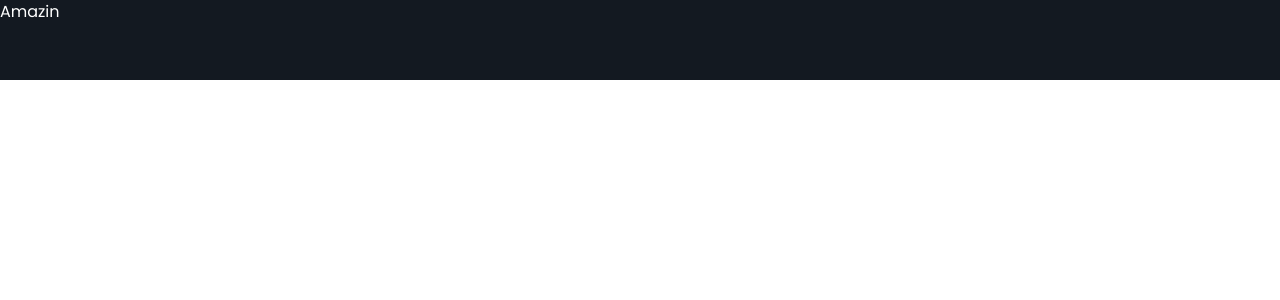
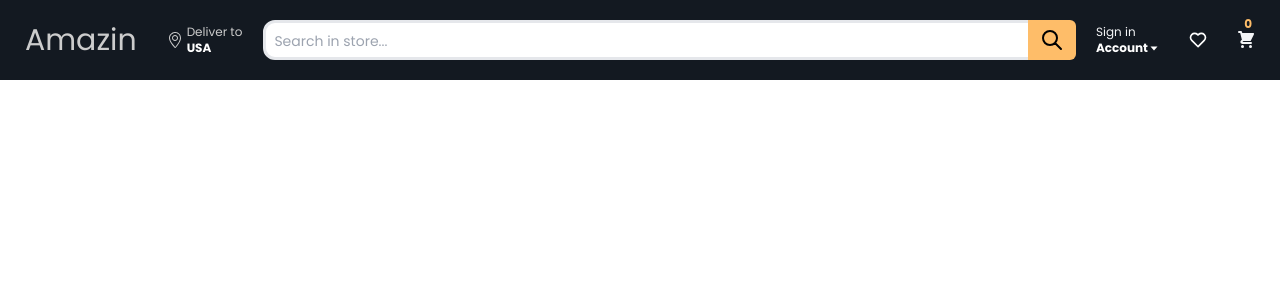
Before and after one commit to octagony/amazin_project, a Next.js app: page / in a window 1280 px wide. Shown: the top 300 px of the page. Built offline with nearby package versions, Linux system fonts and the light colour scheme.

Commit message:
[FEAT] Setup header

```diff
--- a/src/components/Header/Header.tsx
+++ b/src/components/Header/Header.tsx
@@ -1,7 +1,55 @@
+import { SlLocationPin } from "react-icons/sl";
+import {
+  HiOutlineSearch,
+  HiOutlineShoppingCart,
+  HiShoppingCart,
+} from "react-icons/hi";
+import { BiCaretDown, BiHeart } from "react-icons/bi";
 export default function Header() {
   return (
-    <div className="w-full h-20 bg-primaryBlue text-white">
-      <div>Amazin</div>
+    <div className="w-full h-20 bg-primaryBlue text-textLight sticky top-0 z-50">
+      <div className="h-full w-full mx-auto inline-flex items-center justify-between gap-1 mdl:gap-3 px-4">
+        <div className="px-2 border border-transparent hover:border-white rounded-xl duration-300 flex items-center justify-center h-[70%]">
+          <h1 className="text-3xl cursor-pointer">Amazin</h1>
+        </div>
+        <div className="px-2 border border-transparent hover:border-white rounded-xl duration-300 items-center justify-center h-[70%] hidden xl:inline-flex gap-1">
+          <SlLocationPin />
+          <div className="text-xs">
+            <p>Deliver to</p>
+            <p className="text-white font-bold uppercase">USA</p>
+          </div>
+        </div>
+        <div className="flex-1 h-10 hidden md:inline-flex items-center  justify-between relative">
+          <input
+            className="w-full h-full rounded-xl px-2 placeholder:text-sm  text-black border-[3px] outline-none focus-visible:border-primaryYellow"
+            type="search"
+            placeholder="Search in store..."
+          />
+          <span className="w-12 h-full bg-primaryYellow text-black text-2xl flex items-center justify-center absolute right-0 rounded-tr-md rounded-br-md">
+            <HiOutlineSearch />
+          </span>
+        </div>
+        <div className="text-xs text-gray-100 flex flex-col justify-center px-2 ">
+          <p>Sign in</p>
+          <p className="text-white font-bold flex items-center">
+            Account
+            <span>
+              <BiCaretDown />
+            </span>
+          </p>
+        </div>
+        <div className="text-xl text-gray-100 flex flex-col justify-center px-2">
+          <p className="text-white font-bold">
+            <BiHeart />
+          </p>
+        </div>
+        <div className="text-xl text-gray-100 flex flex-col justify-center px-2">
+          <HiShoppingCart />
+          <span className="absolute text-primaryYellow font-bold text-xs top-4 right-7">
+            0
+          </span>
+        </div>
+      </div>
     </div>
   );
 }
```
Also changed, not shown: package.json (+5 -4 lines), 1 other file (tests, documents, lock files or other folders).
